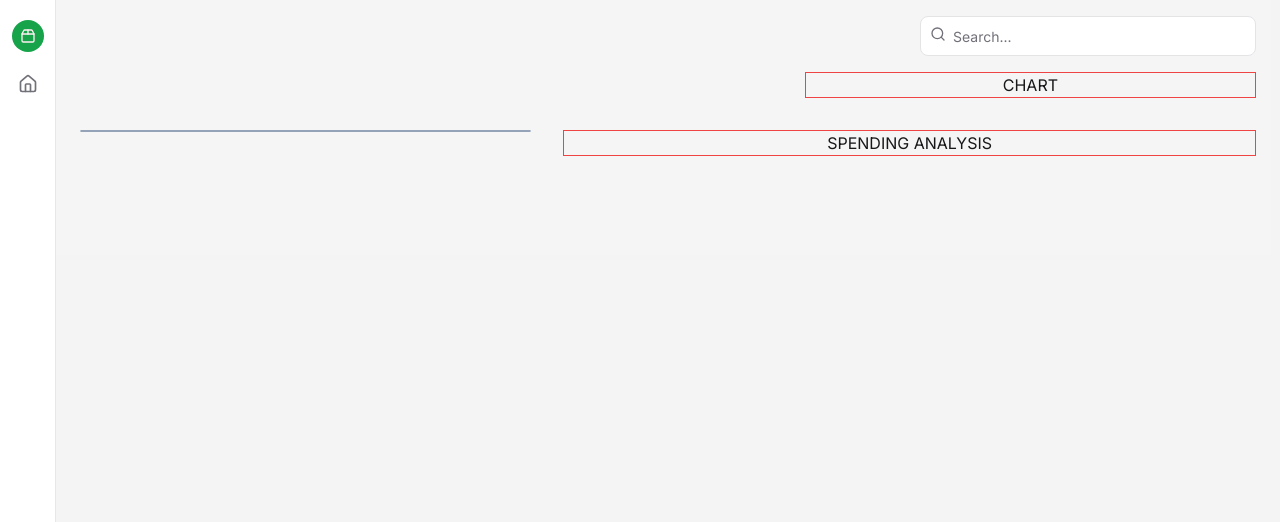
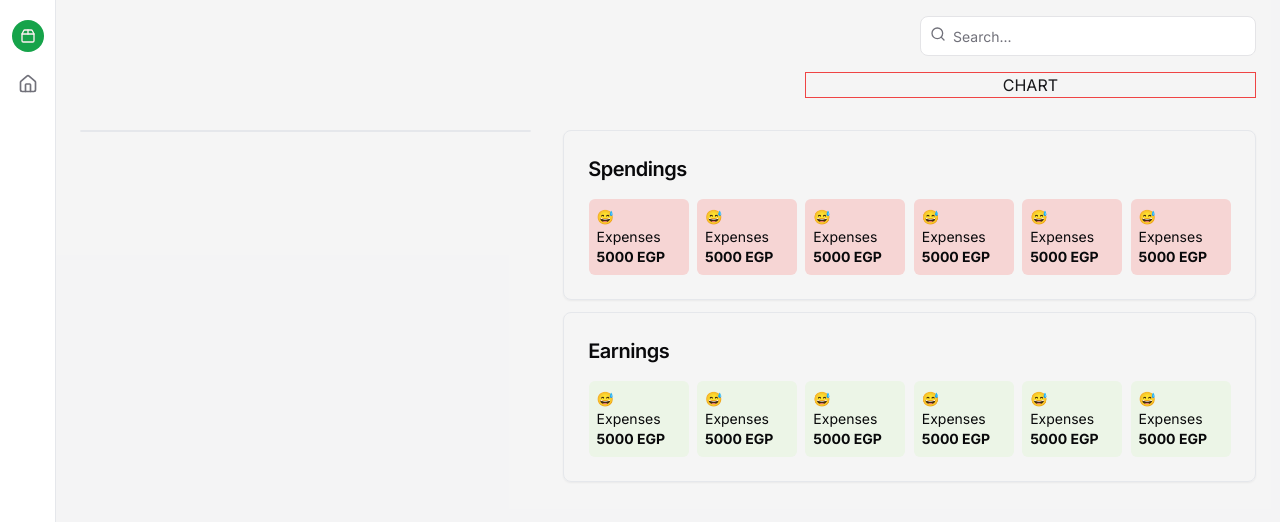
Before and after one commit to muudar/BudgetLog, a Next.js app: page /dashboard in a window 1280 px wide. Shown: the top 522 px of the page. Built offline with nearby package versions, Linux system fonts and the light colour scheme; no server answers.

Commit message:
[feat] built frontend for category cards

```diff
--- /dev/null
+++ b/src/app/(auth-dashboard)/dashboard/_components/cards/CategoryCard.tsx
@@ -0,0 +1,27 @@
+import React from 'react';
+
+type Props = {
+  categoryName: string;
+  emoji: string;
+  backgroundColor: string;
+  value: number;
+};
+
+const CategoryCard = ({
+  backgroundColor,
+  value,
+  emoji,
+  categoryName,
+}: Props) => {
+  return (
+    <div
+      className={`flex-col rounded-md bg-${backgroundColor} p-2 lg:w-[100px]`}
+    >
+      <div className="text-sm">{emoji}</div>
+      <div className="text-sm">{categoryName}</div>
+      <div className="text-sm font-bold">{value} EGP</div>
+    </div>
+  );
+};
+
+export default CategoryCard;
--- /dev/null
+++ b/src/app/(auth-dashboard)/dashboard/_components/cards/CategoryCardsGrouper.tsx
@@ -0,0 +1,58 @@
+import { Card, CardContent, CardHeader, CardTitle } from '@/components/ui/card';
+import React from 'react';
+import CategoryCard from './CategoryCard';
+
+type Props = {
+  backgroundColor: string;
+  title: string;
+};
+
+const SpendingGrouper = ({ backgroundColor, title }: Props) => {
+  return (
+    <Card className="bg-muted/40">
+      <CardHeader>
+        <CardTitle className="text-xl">{title}</CardTitle>
+      </CardHeader>
+      <CardContent className="-mt-2 grid grid-cols-3 grid-rows-2 gap-2 lg:flex lg:flex-nowrap lg:justify-evenly">
+        <CategoryCard
+          value={5000}
+          categoryName="Expenses"
+          emoji="😅"
+          backgroundColor={backgroundColor}
+        ></CategoryCard>
+        <CategoryCard
+          value={5000}
+          categoryName="Expenses"
+          emoji="😅"
+          backgroundColor={backgroundColor}
+        ></CategoryCard>
+        <CategoryCard
+          value={5000}
+          categoryName="Expenses"
+          emoji="😅"
+          backgroundColor={backgroundColor}
+        ></CategoryCard>
+        <CategoryCard
+          value={5000}
+          categoryName="Expenses"
+          emoji="😅"
+          backgroundColor={backgroundColor}
+        ></CategoryCard>
+        <CategoryCard
+          value={5000}
+          categoryName="Expenses"
+          emoji="😅"
+          backgroundColor={backgroundColor}
+        ></CategoryCard>
+        <CategoryCard
+          value={5000}
+          categoryName="Expenses"
+          emoji="😅"
+          backgroundColor={backgroundColor}
+        ></CategoryCard>
+      </CardContent>
+    </Card>
+  );
+};
+
+export default SpendingGrouper;
--- /dev/null
+++ b/src/app/(auth-dashboard)/dashboard/_components/cards/SpendingsAndEarnings.tsx
@@ -0,0 +1,19 @@
+import React from 'react';
+import CategoryCardsGrouper from './CategoryCardsGrouper';
+
+const SpendingsAndEarnings = () => {
+  return (
+    <>
+      <CategoryCardsGrouper
+        title="Spendings"
+        backgroundColor="spendingsBg"
+      ></CategoryCardsGrouper>
+      <CategoryCardsGrouper
+        title={'Earnings'}
+        backgroundColor="earningsBg"
+      ></CategoryCardsGrouper>
+    </>
+  );
+};
+
+export default SpendingsAndEarnings;
--- a/src/app/(auth-dashboard)/dashboard/page.tsx
+++ b/src/app/(auth-dashboard)/dashboard/page.tsx
@@ -1,5 +1,6 @@
 import MainDashboardCards from './_components/cards/MainDashboardCards';
 import RecentTransactions from './_components/cards/RecentTransactions';
+import SpendingsAndEarnings from './_components/cards/SpendingsAndEarnings';
 
 const page = () => {
   return (
@@ -10,11 +11,11 @@ const page = () => {
       <div className="b-1 flex h-full w-full items-center justify-center border border-red-500 lg:col-span-2">
         CHART
       </div>
-      <div className="b-1 rounded-md border border-slate-400 lg:col-span-2">
+      <div className="rounded-md border lg:col-span-2">
         <RecentTransactions></RecentTransactions>
       </div>
-      <div className="b-1 flex h-full w-full items-center justify-center border border-red-500 lg:col-span-3">
-        SPENDING ANALYSIS
+      <div className="flex h-full flex-col justify-between space-y-3 lg:col-span-3">
+        <SpendingsAndEarnings></SpendingsAndEarnings>
       </div>
     </>
   );
--- a/tailwind.config.ts
+++ b/tailwind.config.ts
@@ -19,9 +19,9 @@ const config = {
     },
     extend: {
       colors: {
-        balanceBg: '#ECF5E7',
+        balanceBg: '#ECF5F4',
         savingsBg: '#EBEFFE',
-        earningsBg: '#ECF5F4',
+        earningsBg: '#ECF5E7',
         spendingsBg: '#f6d5d4',
         border: 'hsl(var(--border))',
         input: 'hsl(var(--input))',
```
